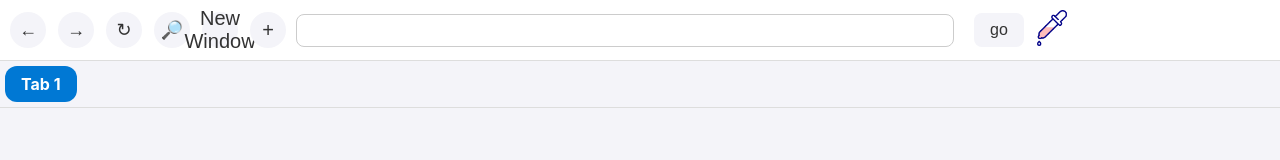
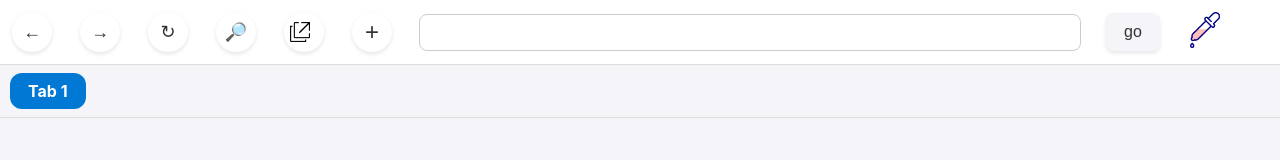
Before and after one commit to NIYAZ04/CHROMAFOX_BROWSER, a website built with Vite: page index.html in a window 1280 px wide. Shown: the top 160 px of the page. Built offline with nearby package versions, Linux system fonts and the light colour scheme.

Commit message:
final changes done

```diff
--- a/index.html
+++ b/index.html
@@ -11,7 +11,11 @@
         <button id="forward-button">&rarr;</button>
         <button id="reload-button">&#x21bb;</button>
         <button id="search-button">&#128270;</button>
-        <button id="new-window-button">New Window</button>
+        <button id="new-window-button">
+          <img src="/src/assets/newWindow.png" alt="New Window" style="width: 20px; height: 20px; margin-right: 8px;" />
+
+
+        </button>
         <button id="new-tab-button">+</button>
       </div>
       <form>
--- a/src/index.css
+++ b/src/index.css
@@ -1,4 +1,4 @@
-
+/*
 body {
   font-family: -apple-system, BlinkMacSystemFont, 'Segoe UI', Roboto, Helvetica,
     Arial, sans-serif;
@@ -148,3 +148,195 @@ button:active {
     font-size: 12px;
   }
 }
+ */
+ body {
+  font-family: -apple-system, BlinkMacSystemFont, 'Segoe UI', Roboto, Helvetica,
+    Arial, sans-serif;
+  background-color: #f4f4f9;
+  margin: 0;
+  padding: 0;
+  overflow: hidden;
+  display: flex;
+  flex-direction: column;
+}
+
+#url-input {
+  width: 50vw;
+  padding: 10px;
+  background-color: #ffffff;
+  color: #333;
+  border: 1px solid #ccc;
+  border-radius: 8px;
+  outline: none;
+  transition: border 0.2s ease-in-out;
+}
+
+#url-input:focus {
+  border: 1px solid #0078d4;
+  box-shadow: 0 0 5px #0078d4;
+}
+
+/* Button Styling */
+button {
+  cursor: pointer;
+  padding: 10px 16px;
+  border: none;
+  border-radius: 8px;
+  background-color: #f4f4f9;
+  color: #333;
+  font-size: 16px;
+  box-shadow: 0 2px 4px rgba(0, 0, 0, 0.1);
+  transition: background-color 0.3s, transform 0.2s, box-shadow 0.2s ease;
+  display: flex;
+  align-items: center;
+  justify-content: center;
+  margin-right: 12px; /* Increased spacing between buttons */
+}
+
+button:hover {
+  background-color: #e6e6e6;
+  transform: scale(1.05);
+  box-shadow: 0 4px 8px rgba(0, 0, 0, 0.2);
+}
+
+button:active {
+  background-color: #dcdcdc;
+}
+
+button:focus {
+  outline: none;
+  box-shadow: 0 0 5px #0078d4;
+}
+
+/* Toolbar Styling */
+#browser-tools {
+  display: flex;
+  align-items: center;
+  background-color: #ffffff;
+  border-bottom: 1px solid #ddd;
+  padding: 12px;
+  box-shadow: 0 2px 4px rgba(0, 0, 0, 0.1);
+  gap: 15px; /* Adjusted gap between elements */
+}
+
+#button-container {
+  display: flex;
+  gap: 16px; /* More space between the buttons */
+}
+
+#go {
+  margin-left: 10px;
+  padding: 10px 18px;
+  border-radius: 8px;
+}
+
+/* Tab Bar Styling */
+#tabs-container {
+  display: flex;
+  flex-wrap: nowrap;
+  overflow-x: auto;
+  margin-bottom: 0;
+  background-color: #f4f4f9;
+  border-bottom: 1px solid #ddd;
+  padding: 8px 10px;
+}
+
+.tab {
+  padding: 8px 18px;
+  margin-right: 12px;
+  cursor: pointer;
+  background-color: #ffffff;
+  color: #333;
+  border-radius: 12px;
+  transition: background-color 0.3s, transform 0.2s;
+}
+
+.tab:hover {
+  background-color: #e6e6e6;
+  transform: scale(1.05);
+}
+
+.tab.active {
+  background-color: #0078d4;
+  color: #ffffff;
+  font-weight: bold;
+}
+
+/* Webview Styling */
+#webview {
+  flex-grow: 1;
+  width: 100%;
+  height: calc(100vh - 100px);
+  border: none;
+}
+
+/* Color Picker Button */
+#color-picker {
+  width: 36px;
+  height: 36px;
+  padding: 0;
+  border-radius: 50%;
+  border: none;
+  cursor: pointer;
+}
+
+/* Icon Button Styling */
+#new-tab-button,
+#new-window-button,
+#back-button,
+#forward-button,
+#reload-button,
+#search-button {
+  width: 40px;
+  height: 40px;
+  font-size: 20px;
+  border-radius: 50%;
+  background-color: #ffffff;
+  display: flex;
+  align-items: center;
+  justify-content: center;
+  box-shadow: 0 2px 4px rgba(0, 0, 0, 0.1);
+  margin-right: 12px; /* Added spacing between buttons */
+}
+
+#new-tab-button,
+#new-window-button {
+  font-size: 24px;
+}
+
+#back-button,
+#forward-button,
+#reload-button,
+#search-button {
+  font-size: 18px;
+}
+
+#new-tab-button:hover,
+#new-window-button:hover,
+#back-button:hover,
+#forward-button:hover,
+#reload-button:hover,
+#search-button:hover {
+  background-color: #e6e6e6;
+  transform: scale(1.1);
+  box-shadow: 0 4px 8px rgba(0, 0, 0, 0.2);
+}
+
+/* Responsive Styles */
+@media (max-width: 800px) {
+  #url-input {
+    width: 60vw;
+  }
+
+  #go {
+    display: none;
+  }
+
+  #tabs-container {
+    font-size: 12px;
+  }
+
+  #button-container {
+    gap: 8px;
+  }
+}
```
Also changed, not shown: src/assets/newWindow.png (added).
